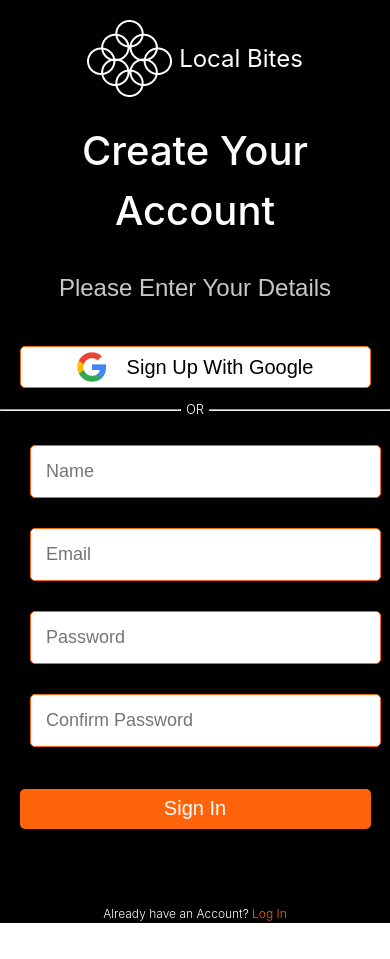
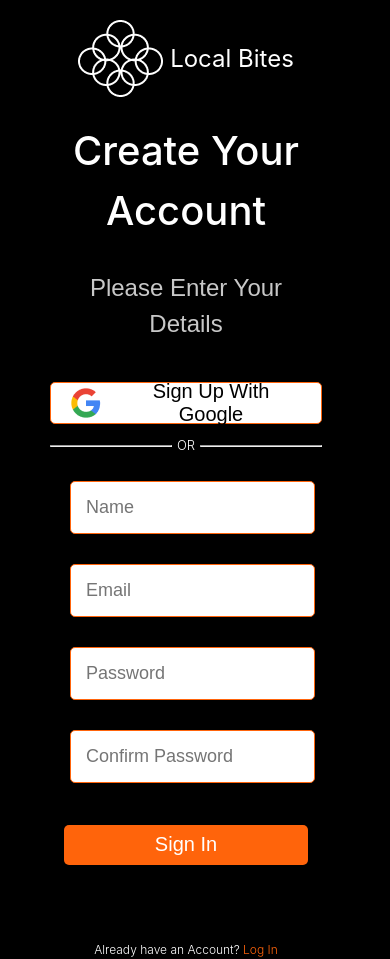
Before and after one commit to WestDrex/Local-Bites, a React (Vite) app: page /signup in a window 390 px wide. Before the commit the page ends 923 px from the top, so only its background shows below. Built offline with nearby package versions, Linux system fonts and the light colour scheme; a web font is replaced by a local one.

Commit message:
Fixed responsiveness of all othe rpages (just hamburger left)

```diff
--- a/src/Components/how-it-works.css
+++ b/src/Components/how-it-works.css
@@ -2,7 +2,6 @@
     position: relative;
     margin-left: auto;
     margin-right: auto;
-    max-width: 1519px;
     width: 100%;
     padding-bottom: 180px;
     padding-left: 10px;
@@ -43,6 +42,7 @@
     border-style: solid;
     border-color: #ff640b;
     border-radius: 10px;
+    padding: 5px;
     box-shadow: 15px 15px 5px rgb(204, 202, 202);
 }
 .no-1 img {
--- a/src/Components/testimonial.css
+++ b/src/Components/testimonial.css
@@ -1,11 +1,14 @@
 .testimonial-section {
     width: 100%;
     position: relative;
-    max-width: 1519px;
     margin-left: auto;
     margin-right: auto;
     padding-top: 48px;
     padding-bottom: 98px;
+    display: flex;
+    flex-direction: column;
+    justify-content: center;
+    align-items: center;
     background: linear-gradient(rgba(255, 100, 11, 1), rgb(255, 255, 255));
 }
 .testimonial-section h1 {
@@ -15,8 +18,6 @@
     font-weight: 300;
 }
 .comments {
-    padding-left: 128px;
-    padding-right: 80px;
     padding-top: 40px;
     display: flex;
     flex-wrap: wrap;
--- a/src/Pages/LogInPageComponents/LogInPage.css
+++ b/src/Pages/LogInPageComponents/LogInPage.css
@@ -27,3 +27,9 @@ label {
 .topText h4 {
   text-align: center;
 }
+
+@media screen and (max-width: 640px) {
+  .textUnderPassword {
+    gap: 40px;
+  }
+}
--- a/src/Pages/RecipePageComponents/RecipePageHero.css
+++ b/src/Pages/RecipePageComponents/RecipePageHero.css
@@ -5,7 +5,7 @@
 }
 .recipeHero {
   width: 100%;
-  max-width: 1519px;
+  max-width: 1600px;
   margin-left: auto;
   margin-right: auto;
   padding: 88px 70px 0 70px;
--- a/src/Pages/SignUpPageComponents/SignUp.css
+++ b/src/Pages/SignUpPageComponents/SignUp.css
@@ -1,53 +1,59 @@
-* {
-    margin: 0;
-    padding: 0;
-    box-sizing: border-box;
-}
 .signUpContainer {
     width: 100%;
-    height: 100%;
-    max-width: 1519px;
     margin-left: auto;
     margin-right: auto;
     display: flex;
     background-color: black;
+    min-height: 100vh;
 }
+
 .signLeft {
-    width: 100%;
     height: 100%;
+    width: 80%;
     padding: 80px 218px 29px 138px;
     background-color: black;
+    display: flex;
+    flex-direction: column;
+    justify-content: center;
 }
+
 .img-container {
     display: flex;
     width: 443px;
+    margin-left: auto;
+    margin-right: auto;
     justify-content: center;
     align-items: center;
     gap: 7px;
     padding-bottom: 24px;
 }
+
 .img-container h2 {
     font-weight: 400;
     color: white;
 }
-.topText h1{
+
+.topText h1 {
     color: white;
     text-align: center;
     font-weight: 500;
     font-size: 40px;
     padding-bottom: 29px;
 }
+
 .topText {
     display: flex;
     flex-direction: column;
     align-items: center;
 }
-.topText h4{
+
+.topText h4 {
     color: #C8C8C8;
     font-weight: 200;
     font-size: 24px;
     padding-bottom: 40px;
 }
+
 .googleButton {
     width: 90%;
     margin-left: auto;
@@ -58,41 +64,53 @@
     background-color: white;
     border: 1px solid #FF640B;
 }
+
 .google {
     padding-right: 20px;
 }
+
 .or {
     padding-top: 7px;
     display: flex;
     align-items: center;
     justify-content: center;
 }
+
 hr {
     height: 1px;
     width: 204px;
     color: white;
 }
+
 .or p {
     padding: 5px;
     color: white;
     font-size: 13px;
 }
+
 .signRight {
     background-color: black;
+    display: flex;
+    align-items: center;
 }
+
 .rightImg {
     object-fit: cover;
+    width: 100%;
+    height: 100vh;
 }
+
 .inputField {
     width: 90%;
     margin: 10px auto;
-    margin-left: 30px;
+    margin-left: 35px;
     margin-top: 20px;
     padding: 15px;
     font-size: 18px;
     border: 1px solid #FF640B;
     border-radius: 5px;
 }
+
 .signInButton {
     width: 90%;
     margin: 20px auto;
@@ -104,17 +122,22 @@ hr {
     border-radius: 5px;
     cursor: pointer;
 }
+
 .logInText {
     color: white;
     text-align: center;
     margin-top: 20px;
 }
+
 .logInText a {
     color: #FF640B;
     text-decoration: none;
 }
 
 @media screen and (max-width: 640px) {
+    .signUpContainer {
+        padding-left: 50px;
+    }
     .signRight {
         display: none;
     }
@@ -126,4 +149,10 @@ hr {
         padding: 0;
         padding-top: 20px;
     }
+    .inputField {
+        margin-left: 20px;
+    }
+    .googleButton {
+        width: 100%;
+    }
 }
```
